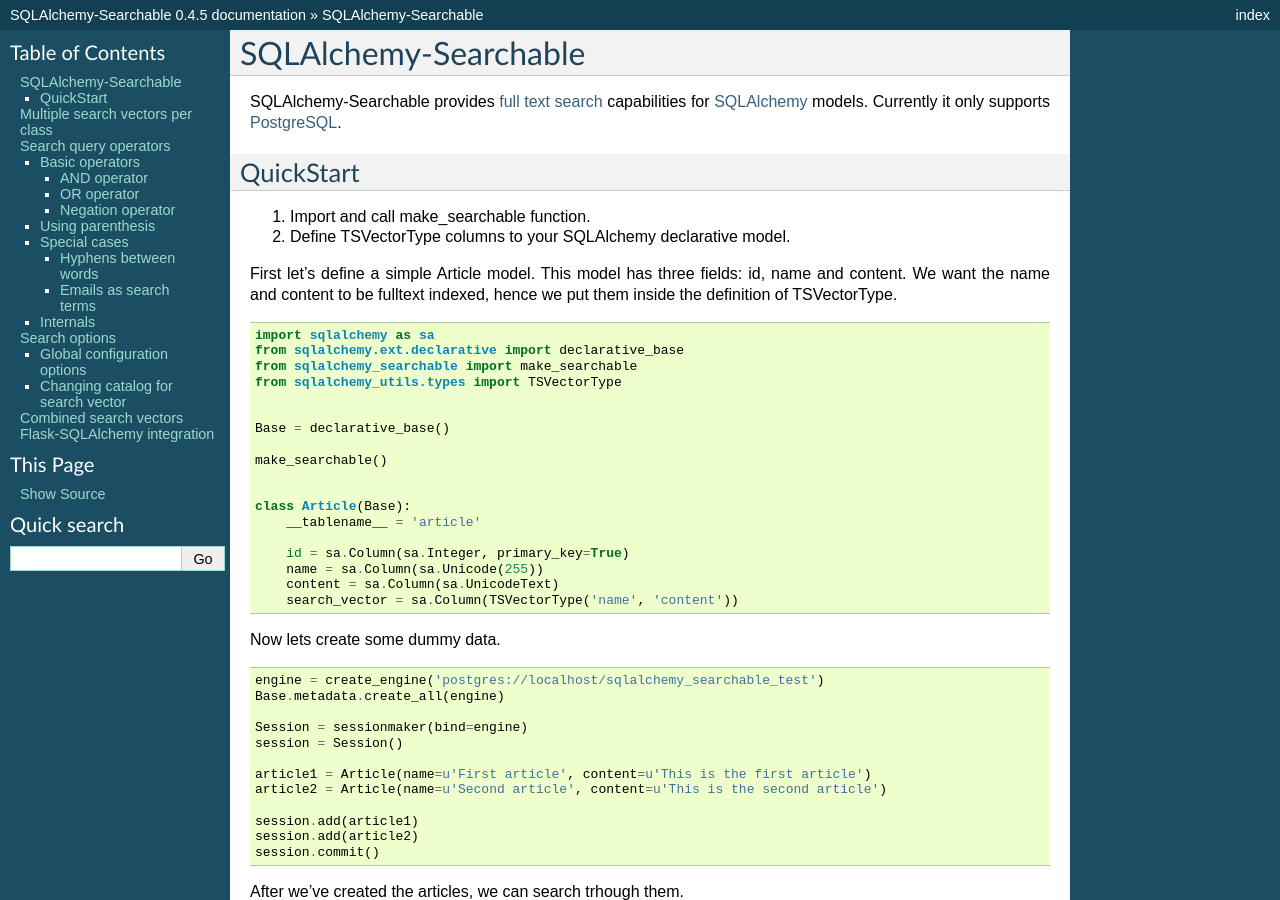
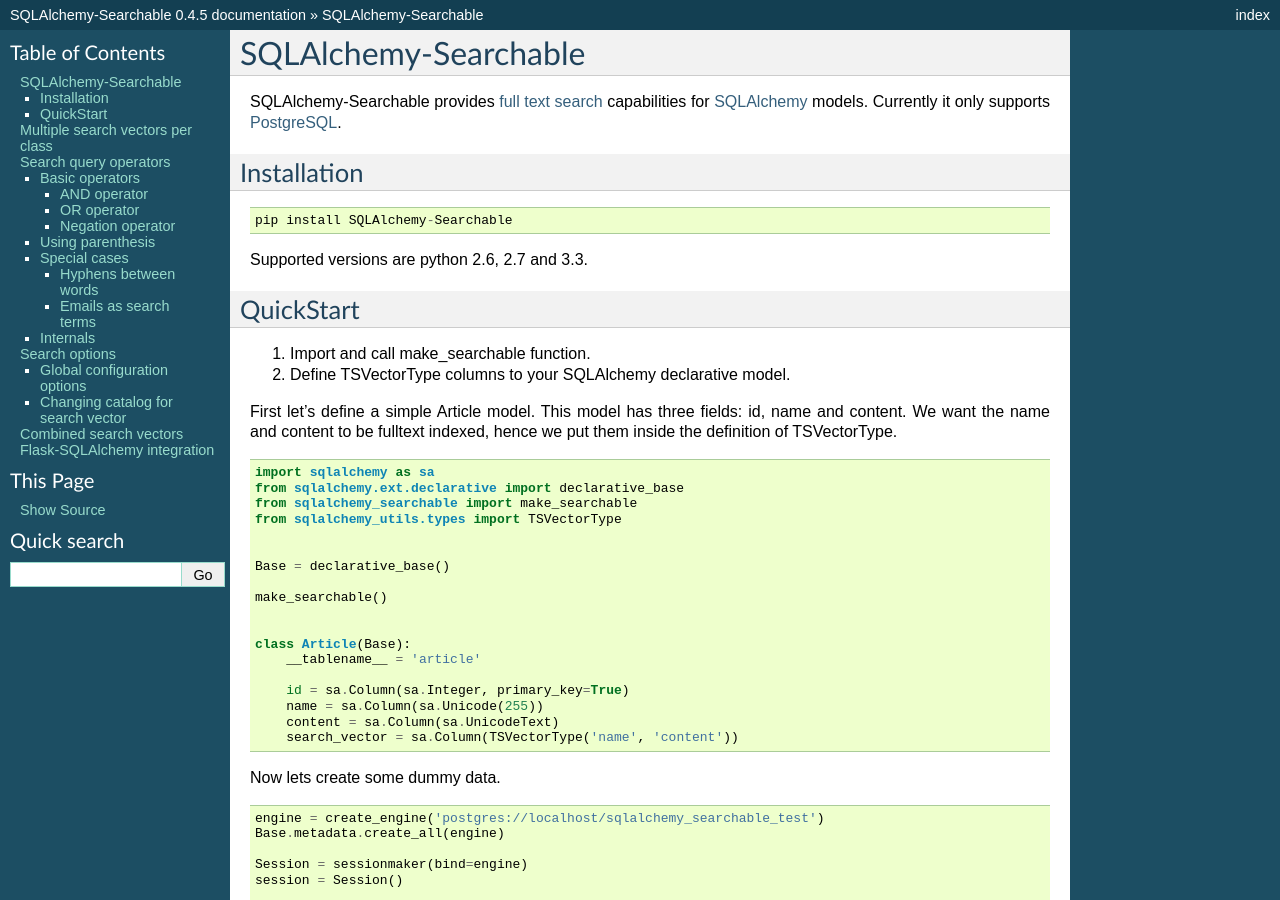
Before and after one commit to falcony-io/sqlalchemy-searchable, a Sphinx documentation site: the page built from docs/index.rst, in a window 1280 px wide and 900 px high. Built offline with Sphinx 7.4.7, drawn with Linux system fonts in a browser that asks for light colours.

Commit message:
Added installation instructions

```diff
--- a/docs/index.rst
+++ b/docs/index.rst
@@ -3,6 +3,18 @@
 
 
 SQLAlchemy-Searchable provides `full text search`_ capabilities for SQLAlchemy_ models. Currently it only supports PostgreSQL_.
+
+
+Installation
+------------
+
+::
+
+    pip install SQLAlchemy-Searchable
+
+
+Supported versions are python 2.6, 2.7 and 3.3.
+
 
 QuickStart
 ----------
```
